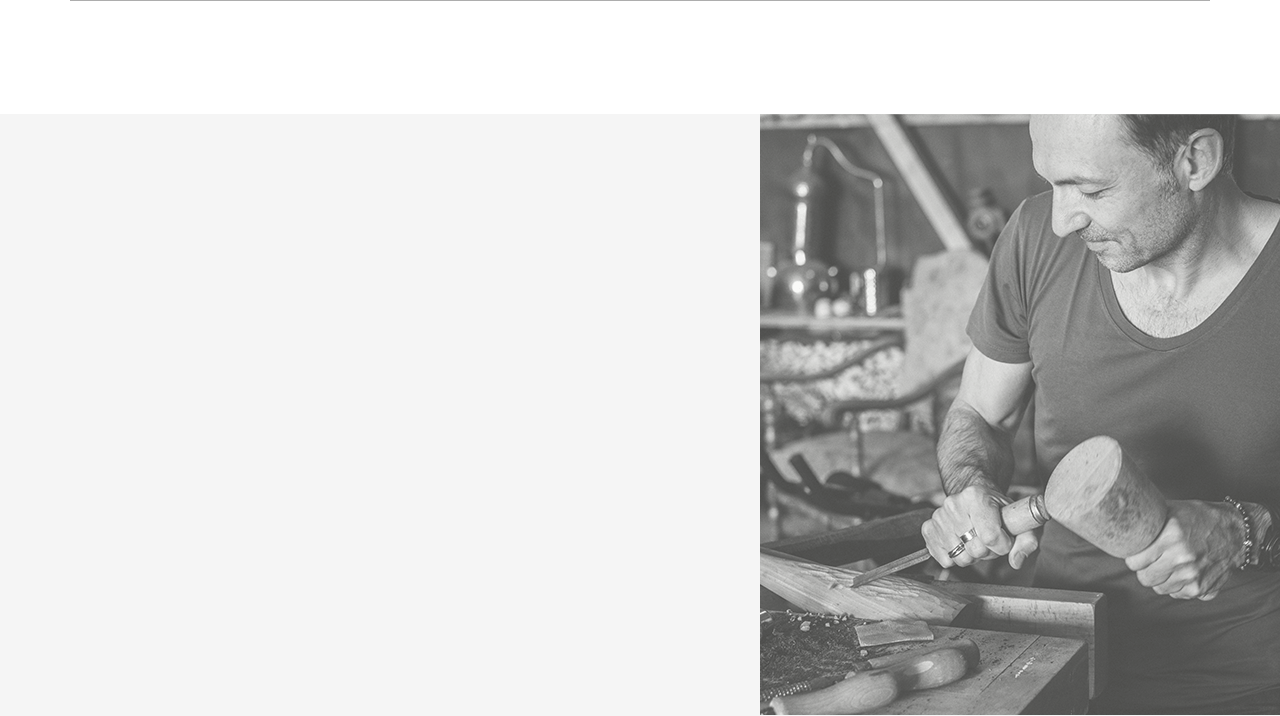
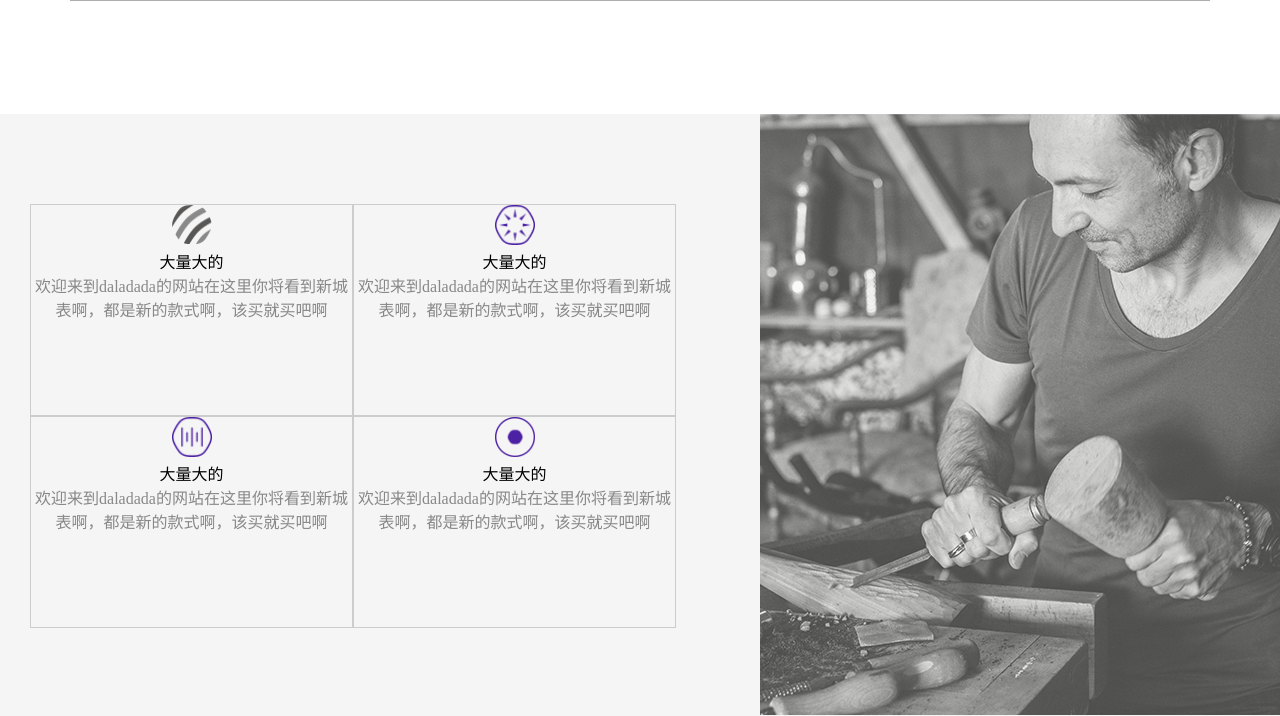
Before and after one commit to aro167/jianzhi, a plain HTML site: page example/index.html in a window 1280 px wide. Shown: the part 2000-2716 px from the top of the page. Drawn offline with nearby package versions, Linux system fonts and the light colour scheme.

Commit message:
add section3

```diff
--- a/example/index.html
+++ b/example/index.html
@@ -54,6 +54,26 @@
     </div>
     <div class="section3">
         <div class="sect3-word">
+            <div class="sect3-div">
+                <img src="images/1.png">
+                <p class="sect3-title">大量大的</p>
+                <div>欢迎来到daladada的网站在这里你将看到新城表啊，都是新的款式啊，该买就买吧啊</div>
+            </div>
+            <div class="sect3-div">
+                <img src="images/2.png">
+                <p class="sect3-title">大量大的</p>
+                <div>欢迎来到daladada的网站在这里你将看到新城表啊，都是新的款式啊，该买就买吧啊</div>
+            </div>
+            <div class="sect3-div">
+                <img src="images/3.png">
+                <p class="sect3-title">大量大的</p>
+                <div>欢迎来到daladada的网站在这里你将看到新城表啊，都是新的款式啊，该买就买吧啊</div>
+            </div>
+            <div class="sect3-div">
+                <img src="images/4.png">
+                <p class="sect3-title">大量大的</p>
+                <div>欢迎来到daladada的网站在这里你将看到新城表啊，都是新的款式啊，该买就买吧啊</div>
+            </div>
 
         </div>
         <div class="sect3-img">
--- a/example/static/index.css
+++ b/example/static/index.css
@@ -121,3 +121,27 @@ nav ul li{
 	height: 601px;
 	float:right;
 }
+.sect3-word{
+	padding:90px 0;
+	width: 720px;
+	float:left;
+	height: 601px;
+	padding-left: 30px;
+}
+
+.sect3-div{
+	width:323px;
+	height:212px;
+	border:1px solid #ccc;
+	float:left;
+}
+.sect3-div{
+	text-align: center;
+}
+.sect3-div img{
+	width: 40px;
+	height: 40px;
+}
+.sect3-div div{
+	color:#888888;
+}
```
Also changed, not shown: example/images/1.png (added), example/images/2.png (added), example/images/3.png (added), example/images/4.png (added), 1 other file.
